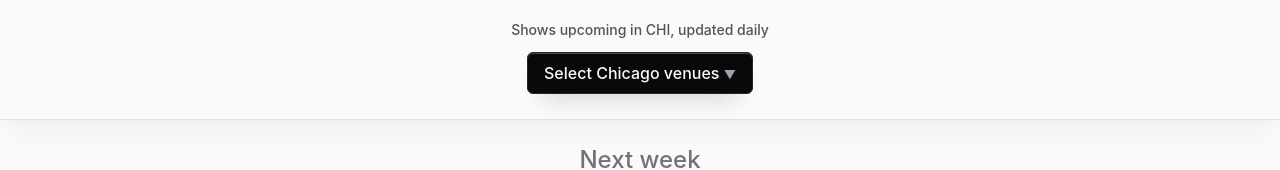
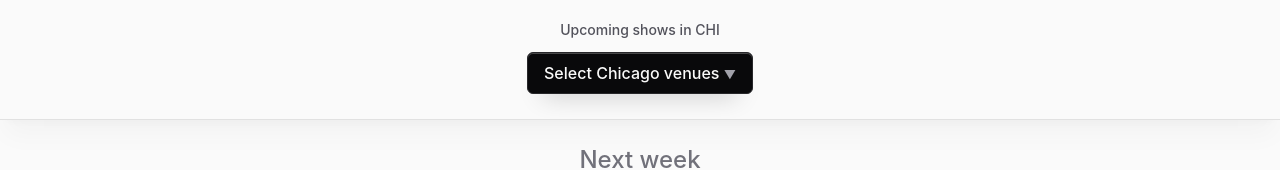
Before and after one commit to skullface/sceneland-chi, a Next.js app: page / in a window 1280 px wide. Shown: the top 170 px of the page. Built offline with nearby package versions, Linux system fonts and the light colour scheme.

Commit message:
support date last updated

```diff
--- a/next.config.js
+++ b/next.config.js
@@ -1,8 +1,14 @@
 /** @type {import('next').NextConfig} */
+const fs = require('fs');
+const lastUpdatedAt = fs.readFileSync('.last-updated', 'utf8');
+
 const nextConfig = {
   output: 'export',
   distDir: 'dist',
   reactStrictMode: true,
+  env: {
+    NEXT_PUBLIC_LAST_UPDATED_AT: lastUpdatedAt,
+  },
 }
 
 module.exports = nextConfig
--- a/src/pages/index.tsx
+++ b/src/pages/index.tsx
@@ -199,15 +199,29 @@
       <SiteMeta />
 
       <header>
-        <h1
+        <div
           className={`${
             animateOnScroll
               ? 'translate-y-[-6em] opacity-0'
               : 'mt-0.5 opacity-100 md:mt-1'
           }`}
         >
-          Shows upcoming in CHI, updated daily
-        </h1>
+          <h1 className='inline'>Upcoming shows in CHI</h1>
+          {process.env.NEXT_PUBLIC_LAST_UPDATED_AT && (
+            <span>
+              {' '}
+              · Last updated{' '}
+              <time dateTime={process.env.NEXT_PUBLIC_LAST_UPDATED_AT.trim()}>
+                {new Date(
+                  process.env.NEXT_PUBLIC_LAST_UPDATED_AT,
+                ).toLocaleString('en-US', {
+                  month: 'short',
+                  day: 'numeric',
+                })}
+              </time>
+            </span>
+          )}
+        </div>
       </header>
 
       <div
--- a/src/styles/globals.css
+++ b/src/styles/globals.css
@@ -23,7 +23,7 @@
     @apply sticky top-0 mx-auto mb-6 h-[100px] w-full items-end justify-center gap-2 border-b border-b-black/10 bg-zinc-50 p-4 text-center text-sm shadow-xl shadow-black/[0.03] backdrop-blur dark:border-b-white/5 dark:bg-black/50 dark:shadow-black/25 max-md:pb-11 md:h-[120px];
   }
 
-  header h1 {
+  header div {
     @apply relative w-full text-sm font-medium text-zinc-600 transition duration-300 ease-in-out dark:text-zinc-400;
   }
 
```
